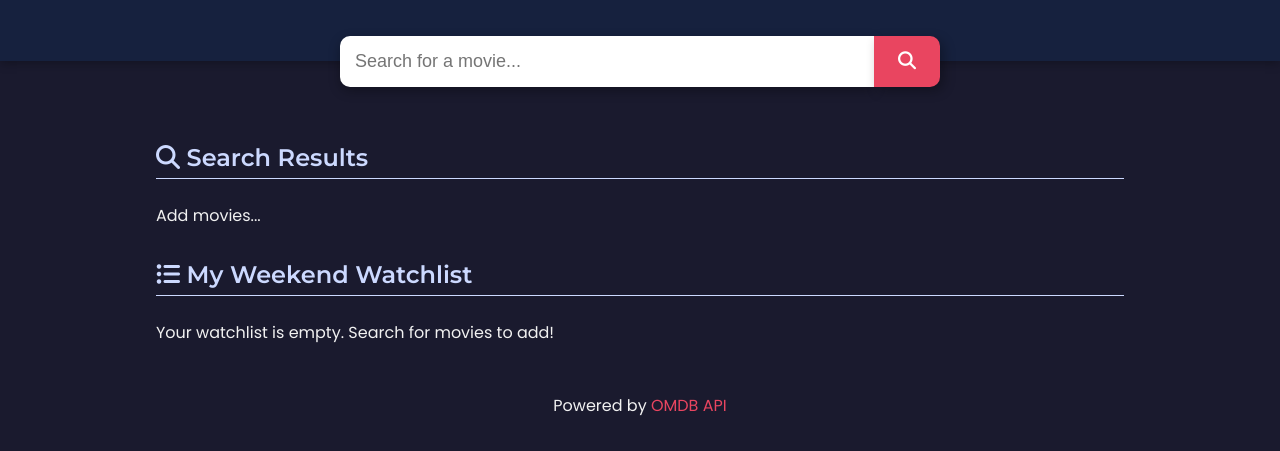
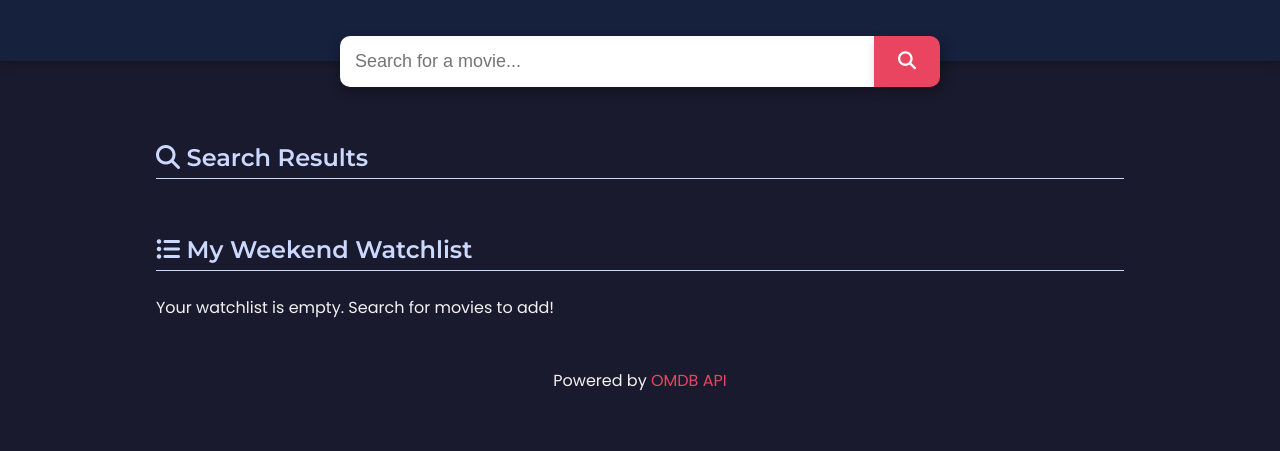
Before and after one commit to yh716-cosc/07-omdb-api-app, a plain HTML site: page index.html in a window 1280 px wide. Shown: the part 129-580 px from the top of the page. Drawn offline with Linux system fonts and the light colour scheme.

Commit message:
Initial commit

```diff
--- a/index.html
+++ b/index.html
@@ -31,9 +31,7 @@
 
     <section id="results-section">
       <h2><i class="fas fa-search"></i> Search Results</h2>
-      <div id="movie-results" class="movie-grid">
-        Add movies...
-      </div>
+      <div id="movie-results" class="movie-grid"></div>
     </section>
 
     <section id="watchlist-section">
```
